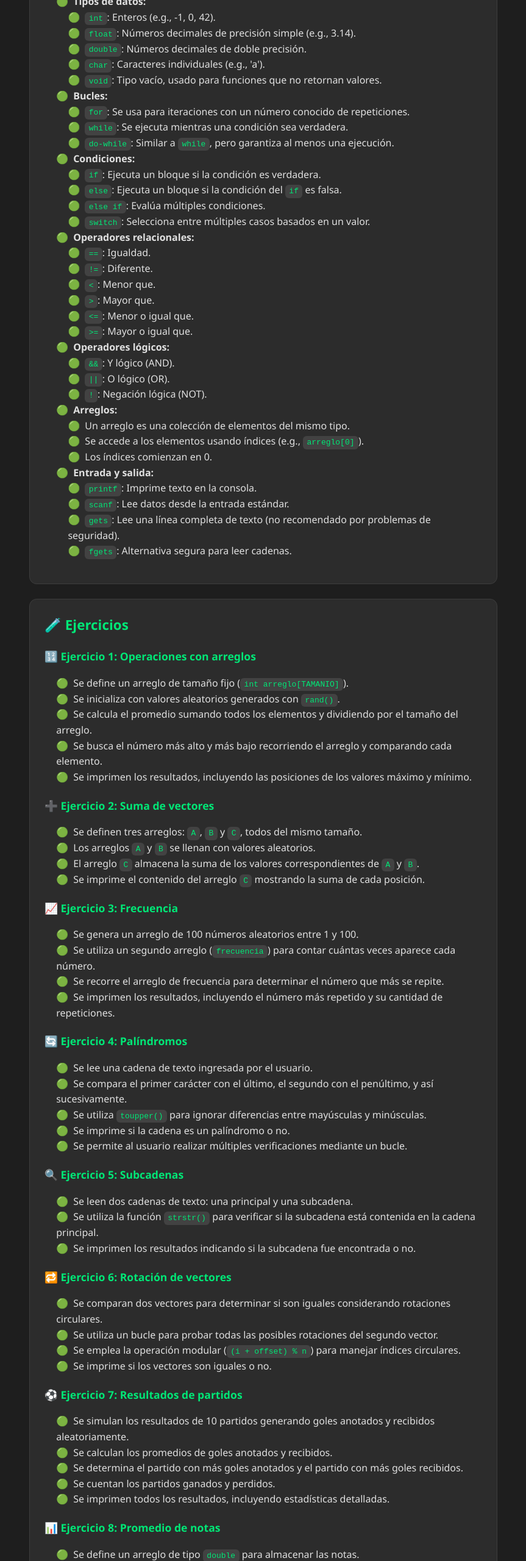
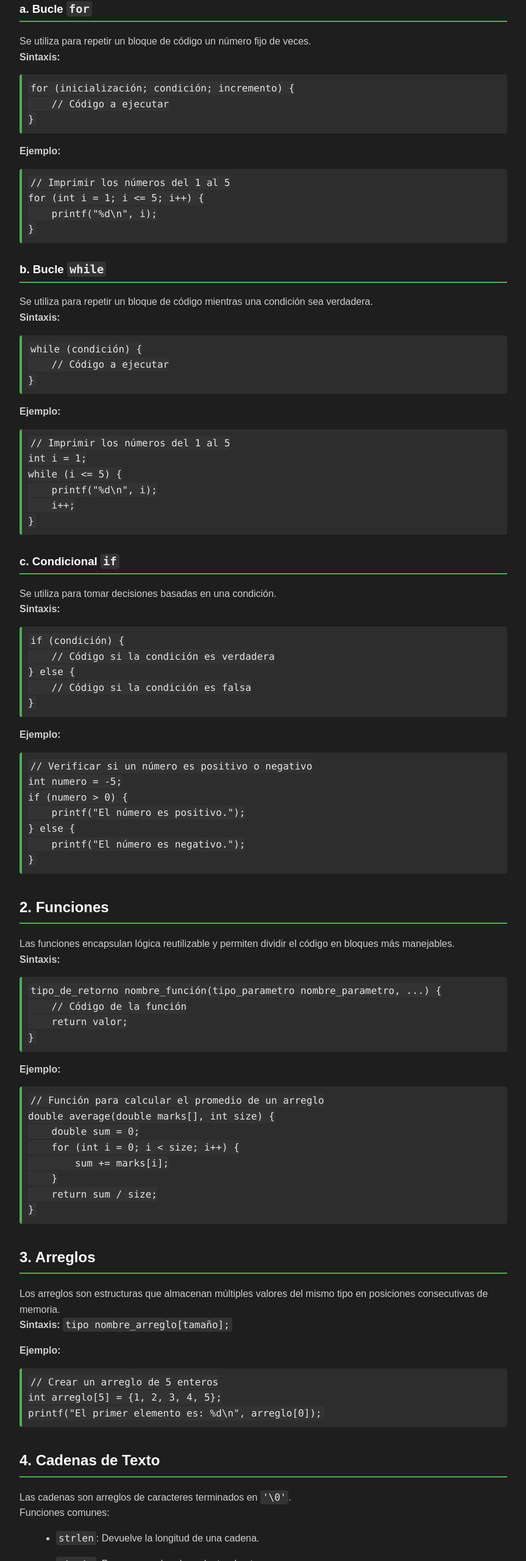
Before and after one commit to maxifuentes2/ejerciciosLaboratorio, a plain HTML site: page index.html in a window 1280 px wide. Shown: the part 240-2800 px from the top of the page at 61% size, without its empty margins (208-1071 px from the left). Drawn offline with Linux system fonts and the light colour scheme.

Commit message:
cambio de contenido

```diff
--- /dev/null
+++ b/css/style.css
@@ -0,0 +1,65 @@
+/* Base */
+body {
+    font-family: Arial, sans-serif;
+    background-color: #1e1e1e;
+    color: #cfcfcf;
+    margin: 0;
+    padding: 20px;
+    line-height: 1.6;
+}
+
+.container {
+    max-width: 800px;
+    margin: 0 auto;
+}
+
+/* Encabezados */
+h1,
+h2,
+h3 {
+    color: #ffffff;
+    margin-top: 1.5em;
+    border-bottom: 2px solid #4CAF50;
+    /* Acento en verde */
+    padding-bottom: 0.25em;
+}
+
+/* Párrafos y listas */
+p,
+li {
+    font-size: 1em;
+    margin-bottom: 1em;
+}
+
+/* Bloques de código en línea */
+code {
+    background-color: #333;
+    color: #e6e6e6;
+    padding: 2px 4px;
+    border-radius: 4px;
+    font-family: Consolas, monospace;
+}
+
+/* Bloques de código */
+pre {
+    background-color: #2d2d2d;
+    color: #f8f8f2;
+    padding: 10px;
+    overflow-x: auto;
+    border-radius: 4px;
+    font-family: Consolas, monospace;
+    border-left: 4px solid #4CAF50;
+    /* Resalte lateral */
+}
+
+/* Listas */
+ul {
+    margin-left: 20px;
+}
+
+/* Responsive */
+@media (max-width: 600px) {
+    body {
+        padding: 10px;
+    }
+}
--- a/index.html
+++ b/index.html
@@ -3,232 +3,207 @@
 
 <head>
     <meta charset="UTF-8">
-    <meta name="viewport" content="width=device-width, initial-scale=1">
-    <title>Resumen C</title>
-    <style>
-        :root {
-            --bg: #1e1e1e;
-            --card-bg: #2c2c2c;
-            --text: #e0e0e0;
-            --muted: #a0a0a0;
-            --accent: #00e676;
-            --border: #3d3d3d;
-        }
-
-        * {
-            box-sizing: border-box;
-        }
-
-        body {
-            margin: 0;
-            font-family: 'Segoe UI', sans-serif;
-            background-color: var(--bg);
-            color: var(--text);
-            line-height: 1.6;
-        }
-
-        header {
-            background-color: var(--card-bg);
-            color: var(--accent);
-            padding: 1.5rem;
-            text-align: center;
-            border-bottom: 1px solid var(--border);
-        }
-
-        main {
-            max-width: 800px;
-            margin: auto;
-            padding: 2rem 1rem;
-        }
-
-        section {
-            background-color: var(--card-bg);
-            border: 1px solid var(--border);
-            border-radius: 12px;
-            padding: 1.5rem;
-            margin-bottom: 1.5rem;
-        }
-
-        h1,
-        h2 {
-            margin-top: 0;
-        }
-
-        h2 {
-            font-size: 1.4rem;
-            color: var(--accent);
-            margin-bottom: 1rem;
-        }
-
-        h3 {
-            font-size: 1.1rem;
-            margin-top: 1.2rem;
-            color: var(--accent);
-        }
-
-        ul {
-            padding-left: 1.2rem;
-            list-style-type: none;
-        }
-
-        ul li::before {
-            content: "🟢";
-            margin-right: 0.5rem;
-        }
-
-        code {
-            background-color: #424242;
-            padding: 0.2rem 0.4rem;
-            border-radius: 6px;
-            color: var(--accent);
-            font-family: monospace;
-        }
-
-        @media (max-width: 600px) {
-            main {
-                padding: 1rem;
-            }
-        }
-    </style>
+    <meta name="viewport" content="width=device-width, initial-scale=1.0">
+    <title>Apunte Teórico sobre Conceptos en C</title>
+    <link rel="stylesheet" href="./css/style.css">
 </head>
 
 <body>
-    <header>
-        <h1>📗 Resumen de Programación en C</h1>
-    </header>
-    <main>
+    <div class="container">
+        <h1>Apunte Teórico sobre Conceptos Utilizados en C</h1>
 
-        <section>
-            <h2>📚 Teoría Básica sobre C</h2>
-            <ul>
-                <li><strong>Tipos de datos:</strong>
-                    <ul>
-                        <li><code>int</code>: Enteros (e.g., -1, 0, 42).</li>
-                        <li><code>float</code>: Números decimales de precisión simple (e.g., 3.14).</li>
-                        <li><code>double</code>: Números decimales de doble precisión.</li>
-                        <li><code>char</code>: Caracteres individuales (e.g., 'a').</li>
-                        <li><code>void</code>: Tipo vacío, usado para funciones que no retornan valores.</li>
-                    </ul>
-                </li>
-                <li><strong>Bucles:</strong>
-                    <ul>
-                        <li><code>for</code>: Se usa para iteraciones con un número conocido de repeticiones.</li>
-                        <li><code>while</code>: Se ejecuta mientras una condición sea verdadera.</li>
-                        <li><code>do-while</code>: Similar a <code>while</code>, pero garantiza al menos una ejecución.</li>
-                    </ul>
-                </li>
-                <li><strong>Condiciones:</strong>
-                    <ul>
-                        <li><code>if</code>: Ejecuta un bloque si la condición es verdadera.</li>
-                        <li><code>else</code>: Ejecuta un bloque si la condición del <code>if</code> es falsa.</li>
-                        <li><code>else if</code>: Evalúa múltiples condiciones.</li>
-                        <li><code>switch</code>: Selecciona entre múltiples casos basados en un valor.</li>
-                    </ul>
-                </li>
-                <li><strong>Operadores relacionales:</strong>
-                    <ul>
-                        <li><code>==</code>: Igualdad.</li>
-                        <li><code>!=</code>: Diferente.</li>
-                        <li><code>&lt;</code>: Menor que.</li>
-                        <li><code>&gt;</code>: Mayor que.</li>
-                        <li><code>&lt;=</code>: Menor o igual que.</li>
-                        <li><code>&gt;=</code>: Mayor o igual que.</li>
-                    </ul>
-                </li>
-                <li><strong>Operadores lógicos:</strong>
-                    <ul>
-                        <li><code>&&</code>: Y lógico (AND).</li>
-                        <li><code>||</code>: O lógico (OR).</li>
-                        <li><code>!</code>: Negación lógica (NOT).</li>
-                    </ul>
-                </li>
-                <li><strong>Arreglos:</strong>
-                    <ul>
-                        <li>Un arreglo es una colección de elementos del mismo tipo.</li>
-                        <li>Se accede a los elementos usando índices (e.g., <code>arreglo[0]</code>).</li>
-                        <li>Los índices comienzan en 0.</li>
-                    </ul>
-                </li>
-                <li><strong>Entrada y salida:</strong>
-                    <ul>
-                        <li><code>printf</code>: Imprime texto en la consola.</li>
-                        <li><code>scanf</code>: Lee datos desde la entrada estándar.</li>
-                        <li><code>gets</code>: Lee una línea completa de texto (no recomendado por problemas de seguridad).</li>
-                        <li><code>fgets</code>: Alternativa segura para leer cadenas.</li>
-                    </ul>
-                </li>
-            </ul>
-        </section>
+        <h2>1. Estructuras de Control</h2>
 
-        <section>
-            <h2>🧪 Ejercicios</h2>
+        <h3>a. Bucle <code>for</code></h3>
+        <p>
+            Se utiliza para repetir un bloque de código un número fijo de veces.<br>
+            <strong>Sintaxis:</strong>
+        </p>
+        <pre><code>for (inicialización; condición; incremento) {
+    // Código a ejecutar
+}</code></pre>
+        <p><strong>Ejemplo:</strong></p>
+        <pre><code>// Imprimir los números del 1 al 5
+for (int i = 1; i <= 5; i++) {
+    printf("%d\n", i);
+}</code></pre>
 
-            <h3>🔢 Ejercicio 1: Operaciones con arreglos</h3>
-            <ul>
-                <li>Se define un arreglo de tamaño fijo (<code>int arreglo[TAMANIO]</code>).</li>
-                <li>Se inicializa con valores aleatorios generados con <code>rand()</code>.</li>
-                <li>Se calcula el promedio sumando todos los elementos y dividiendo por el tamaño del arreglo.</li>
-                <li>Se busca el número más alto y más bajo recorriendo el arreglo y comparando cada elemento.</li>
-                <li>Se imprimen los resultados, incluyendo las posiciones de los valores máximo y mínimo.</li>
-            </ul>
+        <h3>b. Bucle <code>while</code></h3>
+        <p>
+            Se utiliza para repetir un bloque de código mientras una condición sea verdadera.<br>
+            <strong>Sintaxis:</strong>
+        </p>
+        <pre><code>while (condición) {
+    // Código a ejecutar
+}</code></pre>
+        <p><strong>Ejemplo:</strong></p>
+        <pre><code>// Imprimir los números del 1 al 5
+int i = 1;
+while (i <= 5) {
+    printf("%d\n", i);
+    i++;
+}</code></pre>
 
-            <h3>➕ Ejercicio 2: Suma de vectores</h3>
-            <ul>
-                <li>Se definen tres arreglos: <code>A</code>, <code>B</code> y <code>C</code>, todos del mismo tamaño.</li>
-                <li>Los arreglos <code>A</code> y <code>B</code> se llenan con valores aleatorios.</li>
-                <li>El arreglo <code>C</code> almacena la suma de los valores correspondientes de <code>A</code> y <code>B</code>.</li>
-                <li>Se imprime el contenido del arreglo <code>C</code> mostrando la suma de cada posición.</li>
-            </ul>
+        <h3>c. Condicional <code>if</code></h3>
+        <p>
+            Se utiliza para tomar decisiones basadas en una condición.<br>
+            <strong>Sintaxis:</strong>
+        </p>
+        <pre><code>if (condición) {
+    // Código si la condición es verdadera
+} else {
+    // Código si la condición es falsa
+}</code></pre>
+        <p><strong>Ejemplo:</strong></p>
+        <pre><code>// Verificar si un número es positivo o negativo
+int numero = -5;
+if (numero > 0) {
+    printf("El número es positivo.");
+} else {
+    printf("El número es negativo.");
+}</code></pre>
 
-            <h3>📈 Ejercicio 3: Frecuencia</h3>
-            <ul>
-                <li>Se genera un arreglo de 100 números aleatorios entre 1 y 100.</li>
-                <li>Se utiliza un segundo arreglo (<code>frecuencia</code>) para contar cuántas veces aparece cada número.</li>
-                <li>Se recorre el arreglo de frecuencia para determinar el número que más se repite.</li>
-                <li>Se imprimen los resultados, incluyendo el número más repetido y su cantidad de repeticiones.</li>
-            </ul>
+        <h2>2. Funciones</h2>
+        <p>
+            Las funciones encapsulan lógica reutilizable y permiten dividir el código en bloques más manejables.<br>
+            <strong>Sintaxis:</strong>
+        </p>
+        <pre><code>tipo_de_retorno nombre_función(tipo_parametro nombre_parametro, ...) {
+    // Código de la función
+    return valor;
+}</code></pre>
+        <p><strong>Ejemplo:</strong></p>
+        <pre><code>// Función para calcular el promedio de un arreglo
+double average(double marks[], int size) {
+    double sum = 0;
+    for (int i = 0; i < size; i++) {
+        sum += marks[i];
+    }
+    return sum / size;
+}</code></pre>
 
-            <h3>🔄 Ejercicio 4: Palíndromos</h3>
-            <ul>
-                <li>Se lee una cadena de texto ingresada por el usuario.</li>
-                <li>Se compara el primer carácter con el último, el segundo con el penúltimo, y así sucesivamente.</li>
-                <li>Se utiliza <code>toupper()</code> para ignorar diferencias entre mayúsculas y minúsculas.</li>
-                <li>Se imprime si la cadena es un palíndromo o no.</li>
-                <li>Se permite al usuario realizar múltiples verificaciones mediante un bucle.</li>
-            </ul>
+        <h2>3. Arreglos</h2>
+        <p>
+            Los arreglos son estructuras que almacenan múltiples valores del mismo tipo en posiciones consecutivas de
+            memoria.<br>
+            <strong>Sintaxis:</strong> <code>tipo nombre_arreglo[tamaño];</code>
+        </p>
+        <p><strong>Ejemplo:</strong></p>
+        <pre><code>// Crear un arreglo de 5 enteros
+int arreglo[5] = {1, 2, 3, 4, 5};
+printf("El primer elemento es: %d\n", arreglo[0]);</code></pre>
 
-            <h3>🔍 Ejercicio 5: Subcadenas</h3>
-            <ul>
-                <li>Se leen dos cadenas de texto: una principal y una subcadena.</li>
-                <li>Se utiliza la función <code>strstr()</code> para verificar si la subcadena está contenida en la cadena principal.</li>
-                <li>Se imprimen los resultados indicando si la subcadena fue encontrada o no.</li>
-            </ul>
+        <h2>4. Cadenas de Texto</h2>
+        <p>
+            Las cadenas son arreglos de caracteres terminados en <code>'\0'</code>.<br>
+            Funciones comunes:
+        </p>
+        <ul>
+            <li><code>strlen</code>: Devuelve la longitud de una cadena.</li>
+            <li><code>strstr</code>: Busca una subcadena dentro de otra.</li>
+            <li><code>toupper</code>: Convierte un carácter a mayúscula.</li>
+        </ul>
+        <p><strong>Ejemplo:</strong></p>
+        <pre><code>char cadena[] = "Hola";
+printf("La longitud de la cadena es: %lu\n", strlen(cadena));</code></pre>
 
-            <h3>🔁 Ejercicio 6: Rotación de vectores</h3>
-            <ul>
-                <li>Se comparan dos vectores para determinar si son iguales considerando rotaciones circulares.</li>
-                <li>Se utiliza un bucle para probar todas las posibles rotaciones del segundo vector.</li>
-                <li>Se emplea la operación modular (<code>(i + offset) % n</code>) para manejar índices circulares.</li>
-                <li>Se imprime si los vectores son iguales o no.</li>
-            </ul>
+        <h2>5. Generación de Números Aleatorios</h2>
+        <p>
+            Se utiliza <code>rand()</code> para generar números pseudoaleatorios.<br>
+            Para inicializar la semilla, se usa <code>srand(time(NULL))</code>.
+        </p>
+        <p><strong>Ejemplo:</strong></p>
+        <pre><code>srand(time(NULL));
+int numero = rand() % 100; // Número aleatorio entre 0 y 99
+printf("Número aleatorio: %d\n", numero);</code></pre>
 
-            <h3>⚽ Ejercicio 7: Resultados de partidos</h3>
-            <ul>
-                <li>Se simulan los resultados de 10 partidos generando goles anotados y recibidos aleatoriamente.</li>
-                <li>Se calculan los promedios de goles anotados y recibidos.</li>
-                <li>Se determina el partido con más goles anotados y el partido con más goles recibidos.</li>
-                <li>Se cuentan los partidos ganados y perdidos.</li>
-                <li>Se imprimen todos los resultados, incluyendo estadísticas detalladas.</li>
-            </ul>
+        <h2>6. Constantes y Defines</h2>
+        <p>
+            Se utilizan para definir valores constantes que no cambian durante la ejecución del programa.<br>
+            <strong>Sintaxis:</strong> <code>#define NOMBRE_VALOR valor</code>
+        </p>
+        <p><strong>Ejemplo:</strong></p>
+        <pre><code>#define MAX_GOLES 6
+printf("El máximo de goles es: %d\n", MAX_GOLES);</code></pre>
 
-            <h3>📊 Ejercicio 8: Promedio de notas</h3>
-            <ul>
-                <li>Se define un arreglo de tipo <code>double</code> para almacenar las notas.</li>
-                <li>Se implementa una función que calcula el promedio sumando todas las notas y dividiendo por la cantidad.</li>
-                <li>Se imprime el promedio con tres decimales utilizando <code>printf()</code>.</li>
-            </ul>
-        </section>
+        <h2>7. Tipos de Datos</h2>
+        <p>
+            - <code>int</code>: Enteros (e.g., 1, 2, 3).<br>
+            - <code>float</code> y <code>double</code>: Números con decimales (e.g., 3.14, 2.718).<br>
+            - <code>char</code>: Caracteres (e.g., 'a', 'b').<br>
+            - <code>bool</code>: Valores booleanos (requiere <code>&lt;stdbool.h&gt;</code>).
+        </p>
 
-    </main>
+        <h2>8. Entrada y Salida</h2>
+        <p>
+            <code>printf</code>: Imprime texto en la consola.<br>
+            <code>scanf</code>: Lee datos desde la entrada estándar.
+        </p>
+        <p><strong>Ejemplo:</strong></p>
+        <pre><code>int numero;
+printf("Ingrese un número: ");
+scanf("%d", &numero);
+printf("El número ingresado es: %d\n", numero);</code></pre>
+
+        <h2>9. Manejo de Matrices</h2>
+        <p>
+            Las matrices son arreglos bidimensionales.<br>
+            <strong>Sintaxis:</strong> <code>tipo nombre_matriz[filas][columnas];</code>
+        </p>
+        <p><strong>Ejemplo:</strong></p>
+        <pre><code>int matriz[2][3] = {
+    {1, 2, 3},
+    {4, 5, 6}
+};
+printf("El elemento en la posición [1][2] es: %d\n", matriz[1][2]);</code></pre>
+
+        <h2>10. Operadores</h2>
+        <p>
+            - Aritméticos: <code>+</code>, <code>-</code>, <code>*</code>, <code>/</code>, <code>%</code>.<br>
+            - Relacionales: <code>==</code>, <code>!=</code>, <code>&lt;</code>, <code>&gt;</code>, <code>&lt;=</code>,
+            <code>&gt;=</code>.<br>
+            - Lógicos: <code>&amp;&amp;</code>, <code>||</code>, <code>!</code>.
+        </p>
+        <p><strong>Ejemplo:</strong></p>
+        <pre><code>int a = 5, b = 10;
+if (a < b && b > 0) {
+    printf("a es menor que b y b es positivo.\n");
+}</code></pre>
+
+        <h2>11. Librerías Utilizadas</h2>
+        <p>
+            - <code>&lt;stdio.h&gt;</code>: Para entrada y salida estándar.<br>
+            - <code>&lt;stdlib.h&gt;</code>: Para funciones como <code>rand</code> y <code>srand</code>.<br>
+            - <code>&lt;string.h&gt;</code>: Para manipulación de cadenas.<br>
+            - <code>&lt;ctype.h&gt;</code>: Para funciones de manipulación de caracteres.<br>
+            - <code>&lt;stdbool.h&gt;</code>: Para trabajar con valores booleanos.<br>
+            - <code>&lt;time.h&gt;</code>: Para trabajar con tiempo y generar números aleatorios.
+        </p>
+
+        <h2>12. Ejemplos Prácticos</h2>
+        <p><strong>Promedio de un arreglo:</strong></p>
+        <pre><code>double notas[] = {7.5, 8.0, 6.5};
+int cantidad = 3;
+double promedio = average(notas, cantidad);
+printf("El promedio es: %.2f\n", promedio);</code></pre>
+
+        <p><strong>Comparar vectores en orden relativo:</strong></p>
+        <pre><code>char arreglo1[] = {'A', 'B', 'C'};
+char arreglo2[] = {'C', 'A', 'B'};
+if (sonIguales(arreglo1, arreglo2, 3)) {
+    printf("Los vectores son iguales.\n");
+} else {
+    printf("Los vectores no son iguales.\n");
+}</code></pre>
+
+        <p><strong>Determinar si una cadena es palíndromo:</strong></p>
+        <pre><code>char palabra[] = "NEUQUEN";
+if (esPalindromo(palabra)) {
+    printf("La palabra es un palíndromo.\n");
+} else {
+    printf("La palabra no es un palíndromo.\n");
+}</code></pre>
+    </div>
 </body>
+
 </html>
```
